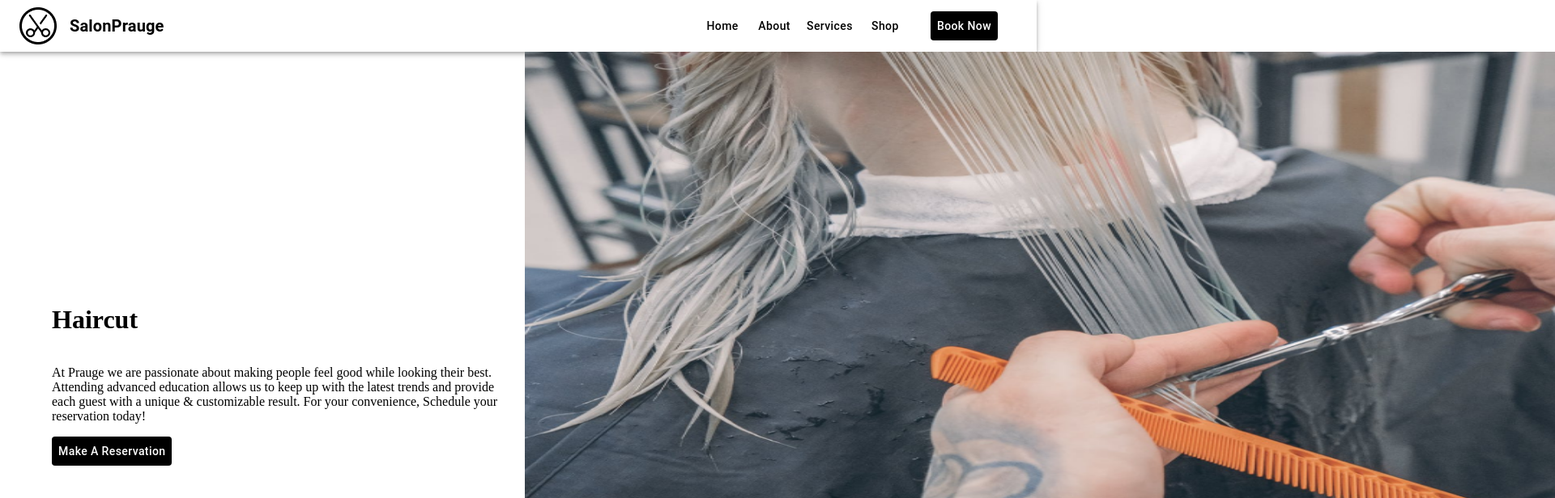
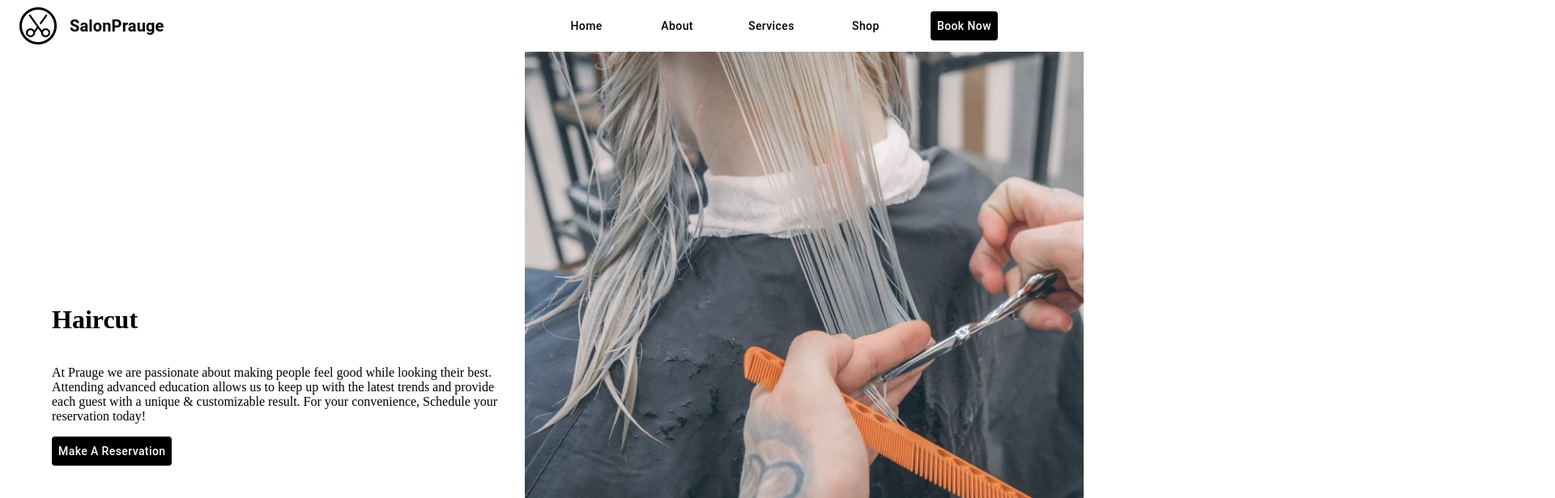
Before and after one commit to HIRU-NI/salon-prauge-home-mui, a React (Create React App) app: page /services in a window 1280 px wide. Shown: the top 616 px of the page at 81% size, 1920 px wide, since content can reach past the window. Built offline with nearby package versions, Linux system fonts and the light colour scheme.

Commit message:
service page styles

```diff
--- a/src/assets/styles/service.css
+++ b/src/assets/styles/service.css
@@ -1,5 +1,6 @@
 .service_main {
   height: 100vh;
+
 }
 
 .servicedetails_row {
@@ -26,6 +27,7 @@
 
 .service_image img {
   height: 100vh;
-  width: 100vw;
+
   overflow-y: hidden;
+  object-fit: cover;
 }
--- a/src/components/Navbar.js
+++ b/src/components/Navbar.js
@@ -6,7 +6,7 @@ const navItems = ["Home", "About", "Services", "Shop"];
 const Navbar = () => {
   return (
     <>
-      <AppBar sx={{ bgcolor: "background.paper" }} position="static">
+      <AppBar sx={{ bgcolor: "background.paper", boxShadow:'none' }} position="static">
         <Toolbar>
           <img src={require("../assets/images/logo.png")} alt="logo" />
           <Typography
@@ -24,7 +24,7 @@ const Navbar = () => {
           </Typography>
           <Box sx={{ display: { xs: "none", sm: "block" } }}>
             {navItems.map((item) => (
-              <Button key={item} sx={{ color: "#000", textTransform: 'capitalize' }}>
+              <Button key={item} sx={{ color: "#000", textTransform: 'capitalize', mx:3 }}>
                 {item}
               </Button>
             ))}
--- a/src/pages/service/index.js
+++ b/src/pages/service/index.js
@@ -9,7 +9,7 @@ const image = require("../../assets/images/services/haircut.png");
 
 const Services = () => {
   return (
-    <div>
+    <div class="service_main">
       <Grid container spacing={2}>
         <Grid
           item
```
